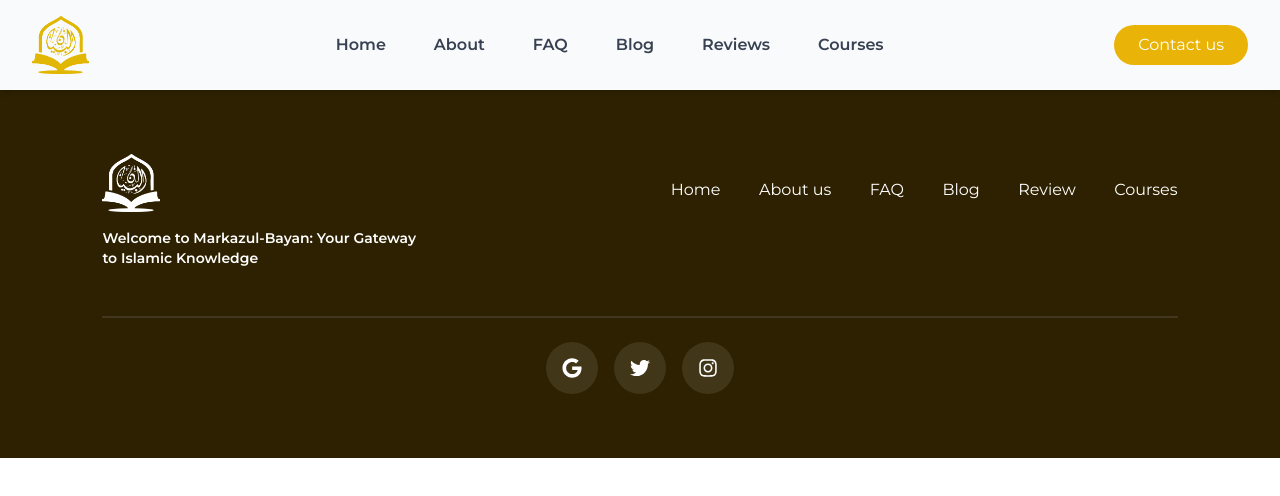
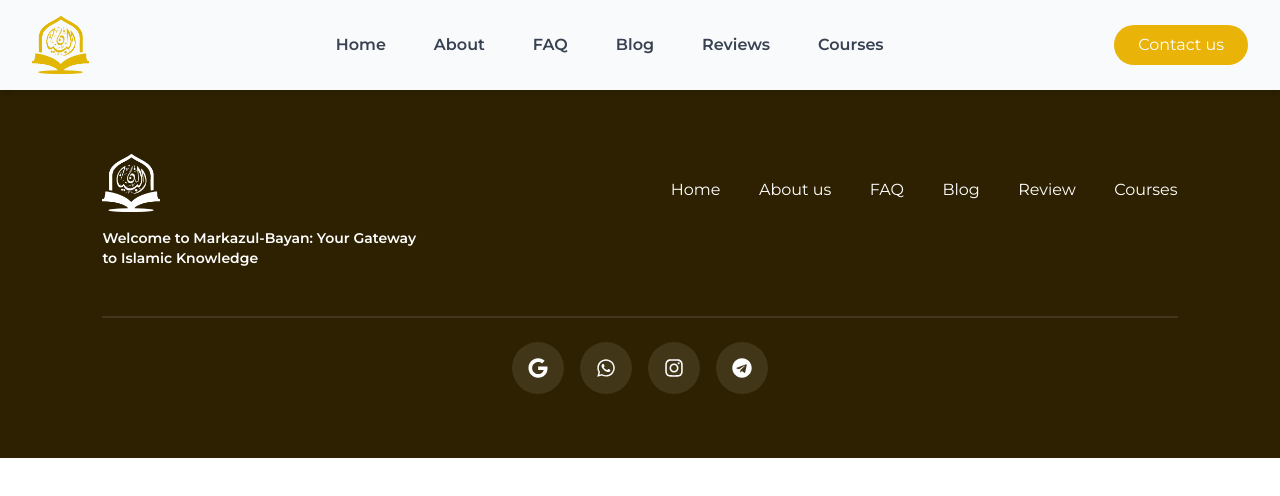
Before and after one commit to Lukman10a/markazulbayaan, a Next.js app: page /course/arabic in a window 1280 px wide. Shown: the top 496 px of the page. Built offline with nearby package versions, Linux system fonts and the light colour scheme.

Commit message:
add some links to the footer

```diff
--- a/src/components/Nav.tsx
+++ b/src/components/Nav.tsx
@@ -160,7 +160,7 @@ const Navbar: React.FC = () => {
                 href="/course"
                 onClick={() => setMenuOpen(false)}
                 className={`block p-2 rounded ${
-                  isActiveLink("/reviews") ? "bg-yellow-500 text-white" : ""
+                  isActiveLink("/course") ? "bg-yellow-500 text-white" : ""
                 }`}
               >
                 Courses
--- a/src/components/footer.tsx
+++ b/src/components/footer.tsx
@@ -1,6 +1,12 @@
 import Image from "next/image";
 import React from "react";
-import { FaGoogle, FaTwitter, FaInstagram } from "react-icons/fa";
+import {
+  FaGoogle,
+  FaTwitter,
+  FaInstagram,
+  FaWhatsapp,
+  FaTelegram,
+} from "react-icons/fa";
 import markaz from "../../public/assets/markaz.png";
 import Link from "next/link";
 
@@ -65,20 +71,29 @@ const Footer: React.FC = () => {
             <FaGoogle size={20} />
           </a>
           <a
-            href="https://twitter.com"
+            href="https://whatsapp.com/channel/0029VarQvHiLY6d000oWu82O"
             target="_blank"
             rel="noopener noreferrer"
             className="hover:text-gray-400 p-4 bg-[#ffffff18] rounded-full"
           >
-            <FaTwitter size={20} />
+            <FaWhatsapp size={20} />
           </a>
+
           <a
-            href="https://instagram.com"
+            href="https://www.instagram.com/markazulbayaanbenefits?igsh=YzljYTk1ODg3Zg=="
             target="_blank"
             rel="noopener noreferrer"
             className="hover:text-gray-400 p-4 bg-[#ffffff18] rounded-full"
           >
             <FaInstagram size={20} />
+          </a>
+          <a
+            href="https://t.me/bayanbenefits"
+            target="_blank"
+            rel="noopener noreferrer"
+            className="hover:text-gray-400 p-4 bg-[#ffffff18] rounded-full"
+          >
+            <FaTelegram size={20} />
           </a>
         </div>
       </div>
--- a/src/components/hero.tsx
+++ b/src/components/hero.tsx
@@ -1,13 +1,13 @@
 import Image from "next/image";
 import React from "react";
-import heroImg from "../../public/assets/hero_bg.png";
+import blog3 from "../../public/assets/blog3.png";
 import Button from "./button";
 import Link from "next/link";
 
 export const Hero = () => {
   return (
     <>
-      <section className="m-3 h-fit bg-[url(/assets/hero_bg.png)] bg-cover rounded-2xl overflow-hidden py-10">
+      <section className="bg-[url(/assets/blog3.png)] bg-cover overflow-hidden py-10">
         <div className="px-[5vw] text-white top-[10vmin] lg:top-[7vmax]">
           <h1
             style={{
@@ -16,7 +16,7 @@ export const Hero = () => {
               backgroundClip: "text",
               backgroundColor: "#565656",
             }}
-            className="text-[8vmin] md:text-[8vmin] lg:text-[9vmin] font-bold mb-[3.5vmin] w-[90%]"
+            className="text-[8vmin] md:text-[8vmin] lg:text-[9vmin] font-extrabold mb-[3.5vmin] w-[90%]"
           >
             The Pursuit of Knowledge: A Duty for Every Muslim
           </h1>
```
